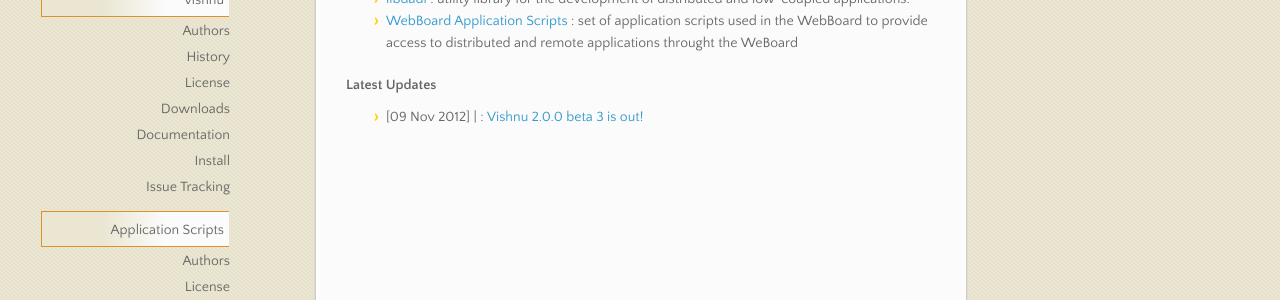
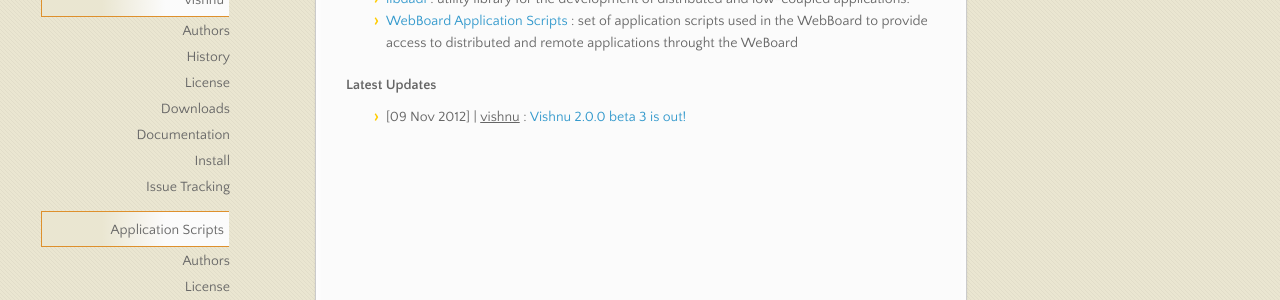
Before and after one commit to dloureiro/sysfera.github.com, a Jekyll site: the page built from index.html, in a window 1280 px wide and 900 px high, scrolled down 36 px. Shown: the part 445-745 px from the top of the window. Built offline with Jekyll 4.4.1, drawn with Linux system fonts in a browser that asks for light colours; nearby versions of some CDN libraries; Markdown is read by kramdown in place of the engine named in the settings.

Commit message:
some more improvements

```diff
--- a/_posts/2012-11-09-Vishnu_v2.0.0beta3_is_out.html
+++ b/_posts/2012-11-09-Vishnu_v2.0.0beta3_is_out.html
@@ -1,5 +1,6 @@
 ---
 title : Vishnu 2.0.0 beta 3 is out!
+tags : vishnu
 categories : vishnu-news news
 permalink : /vishnu/vishnu_v2.0.0beta3_is_out.html
 layout: default
--- a/index.html
+++ b/index.html
@@ -20,7 +20,7 @@
 	<h4>Latest Updates</h4>
 	<ul>
 	{% for post in site.categories["news"] limit: 10 %}
-		<li>[{{ post.date | date_to_string }}] | <u>{{ post.category }}</u> : <a href="{{ post.url }}">{{ post.title }}</a></li>
+		<li>[{{ post.date | date_to_string }}] | <u>{{post.tags}}</u> : <a href="{{ post.url }}">{{ post.title }}</a></li>
 	{% endfor %}
 	</ul>
 </section>
```
